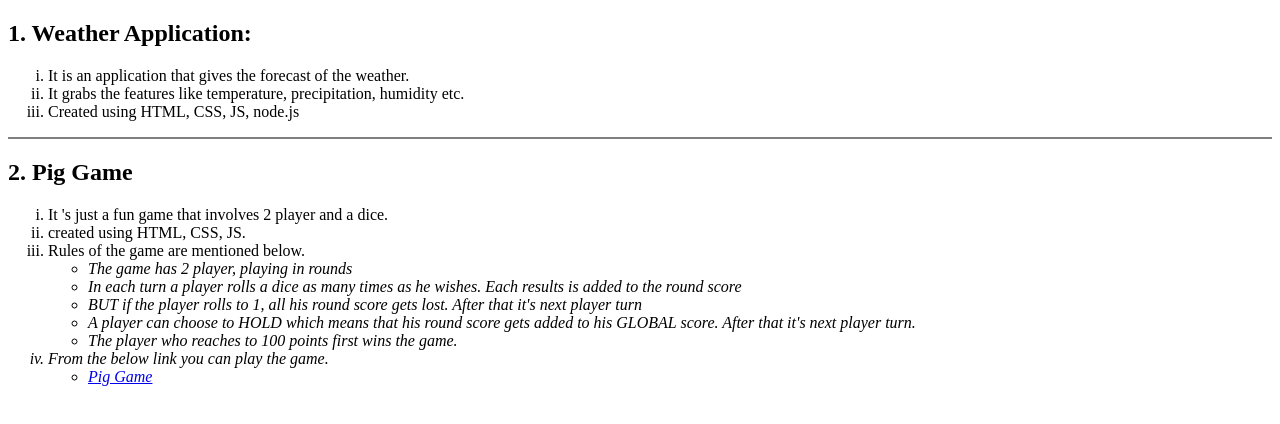
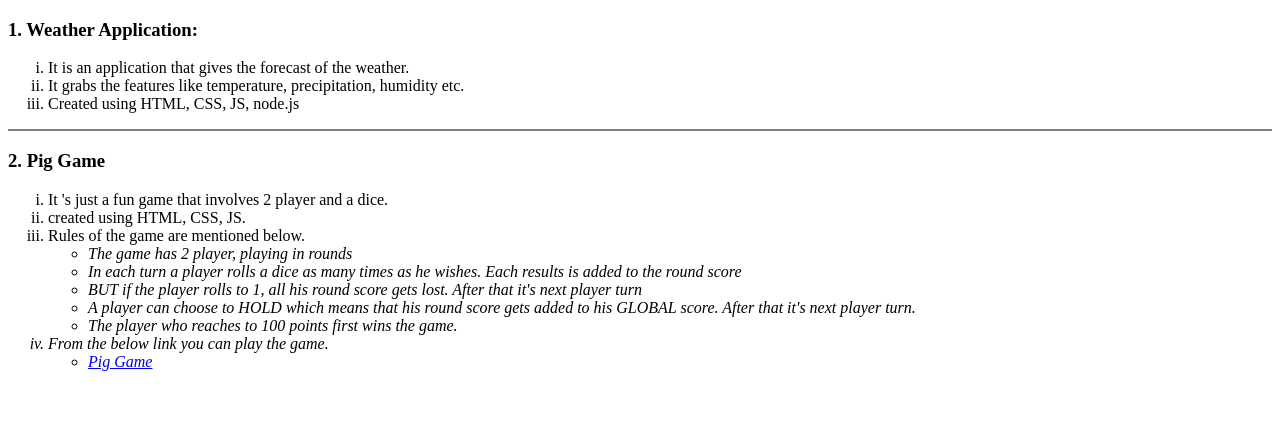
Before and after one commit to Krishna03091999/cv, a plain HTML site: page project.html in a window 1280 px wide. Drawn offline with Linux system fonts and the light colour scheme.

Commit message:
Update project.html

```diff
--- a/project.html
+++ b/project.html
@@ -6,14 +6,14 @@
     <title>projects</title>
 </head>
 <body>
-    <h2>1. Weather Application:</h2>
+    <h3>1. Weather Application:</h3>
     <ol type="i">
         <li>It is an application that gives the forecast of the weather.</li>
         <li>It grabs the features like temperature, precipitation, humidity etc.</li>
         <li>Created using HTML, CSS, JS, node.js</li>
     </ol>
     <hr size="2" noshade="">
-    <h2>2. Pig Game</h2>
+    <h3>2. Pig Game</h3>
     <ol type="i">
         <li>It 's just a fun game that involves 2 player and a dice. </li>
         <li>created using HTML, CSS, JS.</li>
```
